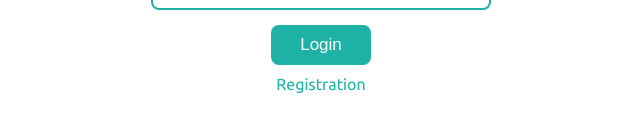
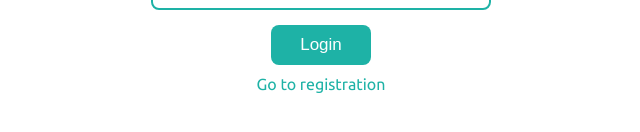
Before and after one commit to Artem2001S/testing-app-react, a React (Create React App) app: page / in a window 1280 px wide. Shown: the part 424-556 px from the top of the page, without its empty margins (319-959 px from the left). Built offline with nearby package versions, Linux system fonts and the light colour scheme; what normalizr would draw is missing.

Commit message:
refactor AuthorizationFormContainer

```diff
--- a/src/containers/AuthorizationFormContainer.js
+++ b/src/containers/AuthorizationFormContainer.js
@@ -1,81 +1,77 @@
-import React from 'react';
-import { connect } from 'react-redux';
+import React, { useCallback } from 'react';
+import { useSelector } from 'react-redux';
 import { Redirect } from 'react-router-dom';
 import {
   changeAuthFormInputValue,
   changeAuthFormValidationStatus,
   sendAuthorizationRequest,
 } from 'redux/actions/actionCreators';
+import { getIsAuthorized } from 'redux/selectors/userData';
+import {
+  getAuthorizationFormInputs,
+  getAuthorizationFormValidationErrors,
+} from 'redux/selectors/authorizationForm';
 import { createOnChangeHandlers, validateInputs } from 'utils';
+import { useAction } from 'hooks/useAction';
 import Form from 'components/Form/Form';
 
-function AuthorizationFormContainer({ isAuthorized, ...props }) {
+export default function AuthorizationFormContainer({ ...props }) {
+  const isAuthorized = useSelector(getIsAuthorized);
+  const inputs = useSelector(getAuthorizationFormInputs);
+  const validationErrors = useSelector(getAuthorizationFormValidationErrors);
+
+  const onInputChange = useAction(changeAuthFormInputValue);
+  const changeValidationStatus = useAction(changeAuthFormValidationStatus);
+  const authorizationRequest = useAction(sendAuthorizationRequest);
+
+  const handleInputChange = useCallback(
+    (inputName, inputType, e) => {
+      if (inputType === 'checkbox') {
+        onInputChange(inputName, e.target.checked);
+      }
+
+      if (inputType === 'text' || inputType === 'password') {
+        onInputChange(inputName, e.target.value);
+      }
+    },
+    [onInputChange]
+  );
+
+  const inputChangeHandlers = React.useMemo(
+    () => createOnChangeHandlers(inputs, handleInputChange),
+    [handleInputChange, inputs]
+  );
+
+  const authorizationFormSubmit = (e) => {
+    e.preventDefault();
+    const validationStatus = validateInputs(inputs);
+    if (validationStatus) {
+      changeValidationStatus(validationStatus);
+      return;
+    }
+    changeValidationStatus('');
+
+    const formValues = inputs.reduce((acc, next) => {
+      return { ...acc, [next.name]: next.value };
+    }, {});
+
+    authorizationRequest(formValues.login, formValues.password);
+  };
+
   // if user authorized then redirect to dashboard page
   if (isAuthorized) {
     return <Redirect to="/dashboard" />;
   }
 
-  return <Form {...props} />;
+  return (
+    <Form
+      btnText="Login"
+      additionalLinks={[{ to: '/registration', label: 'Go to registration' }]}
+      inputs={inputs}
+      validationErrors={validationErrors}
+      inputChangeHandlers={inputChangeHandlers}
+      handleFormSubmit={authorizationFormSubmit}
+      {...props}
+    />
+  );
 }
-
-const mapStateToProps = (state) => ({
-  inputs: state.authorizationFormInputs.inputs,
-  validationErrors: state.authorizationFormInputs.validationStatus,
-  isAuthorized: state.currentUserData.isAuthorized,
-  additionalLinks: [{ to: '/registration', label: 'Registration' }],
-  btnText: 'Login',
-});
-
-const mapDispatchToProps = (dispatch) => ({
-  handleInputChange: (inputName, inputType, e) => {
-    if (inputType === 'checkbox') {
-      dispatch(changeAuthFormInputValue(inputName, e.target.checked));
-    }
-
-    if (inputType === 'text' || inputType === 'password') {
-      dispatch(changeAuthFormInputValue(inputName, e.target.value));
-    }
-  },
-  changeValidationStatus: (message) =>
-    dispatch(changeAuthFormValidationStatus(message)),
-  sendAuthorizationRequest: (username, password) =>
-    dispatch(sendAuthorizationRequest(username, password)),
-});
-
-const mergeProps = (stateProps, dispatchProps) => {
-  const inputChangeHandlers = createOnChangeHandlers(
-    stateProps.inputs,
-    dispatchProps.handleInputChange
-  );
-
-  return {
-    ...stateProps,
-    ...dispatchProps,
-    inputChangeHandlers,
-    handleFormSubmit: (e) => {
-      e.preventDefault();
-      const validationStatus = validateInputs(stateProps.inputs);
-
-      if (validationStatus) {
-        dispatchProps.changeValidationStatus(validationStatus);
-        return;
-      }
-      dispatchProps.changeValidationStatus('');
-
-      const formValues = stateProps.inputs.reduce((acc, next) => {
-        return { ...acc, [next.name]: next.value };
-      }, {});
-
-      dispatchProps.sendAuthorizationRequest(
-        formValues.login,
-        formValues.password
-      );
-    },
-  };
-};
-
-export default connect(
-  mapStateToProps,
-  mapDispatchToProps,
-  mergeProps
-)(AuthorizationFormContainer);
--- a/src/containers/QuizContainer.js
+++ b/src/containers/QuizContainer.js
@@ -29,7 +29,7 @@ function QuizContainer({
   }, [requestTestFromServer, testId]);
 
   if (isLoading) {
-    return <></>;
+    return <div>Loading...</div>;
   }
 
   if (isNotFound) {
--- /dev/null
+++ b/src/redux/selectors/authorizationForm.js
@@ -0,0 +1,13 @@
+import { createSelector } from 'reselect';
+
+const getAuthorizationFormState = (state) => state.authorizationFormInputs;
+
+export const getAuthorizationFormInputs = createSelector(
+  [getAuthorizationFormState],
+  (authorizationForm) => authorizationForm.inputs
+);
+
+export const getAuthorizationFormValidationErrors = createSelector(
+  [getAuthorizationFormState],
+  (authorizationForm) => authorizationForm.validationStatus
+);
```
